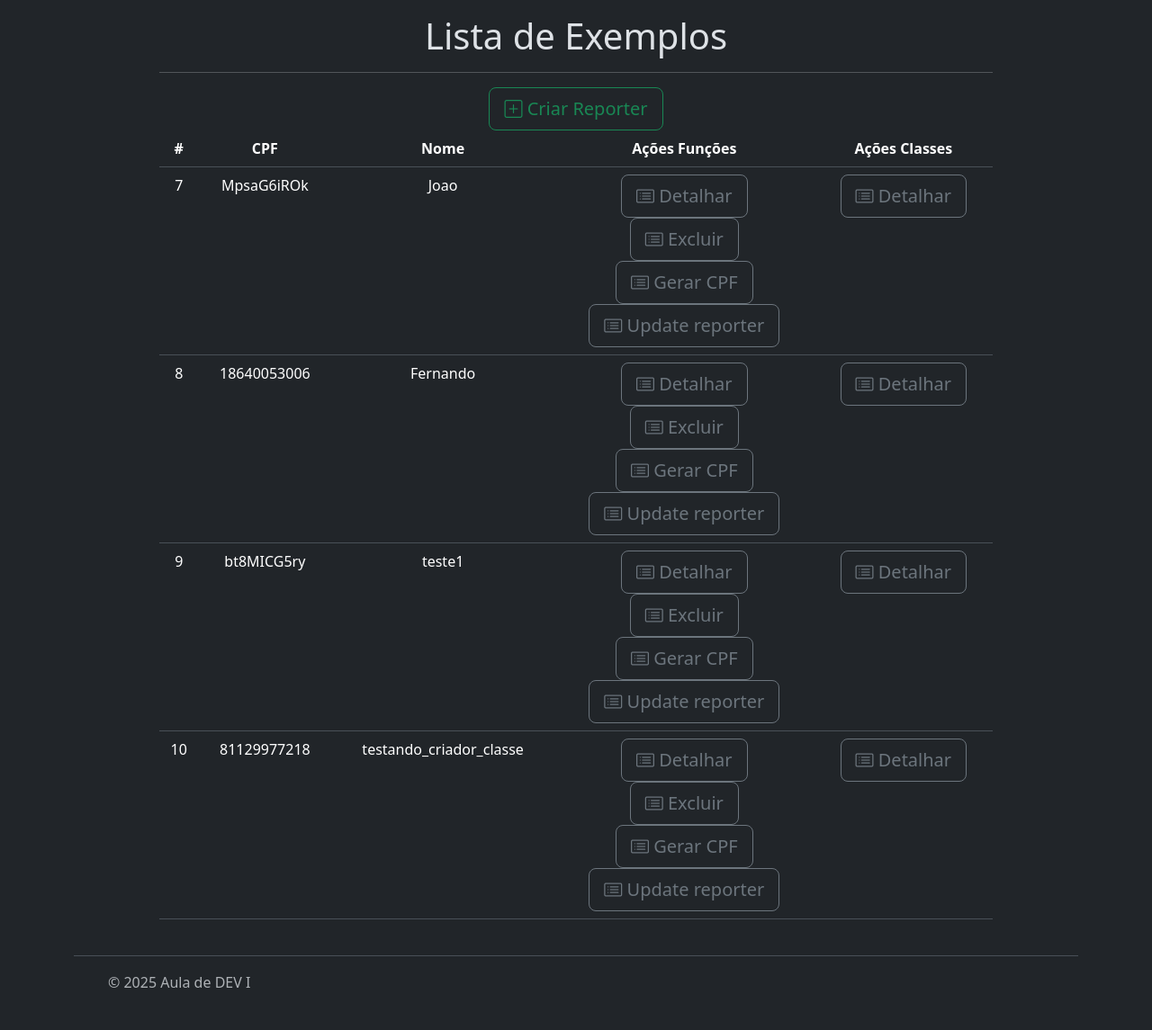
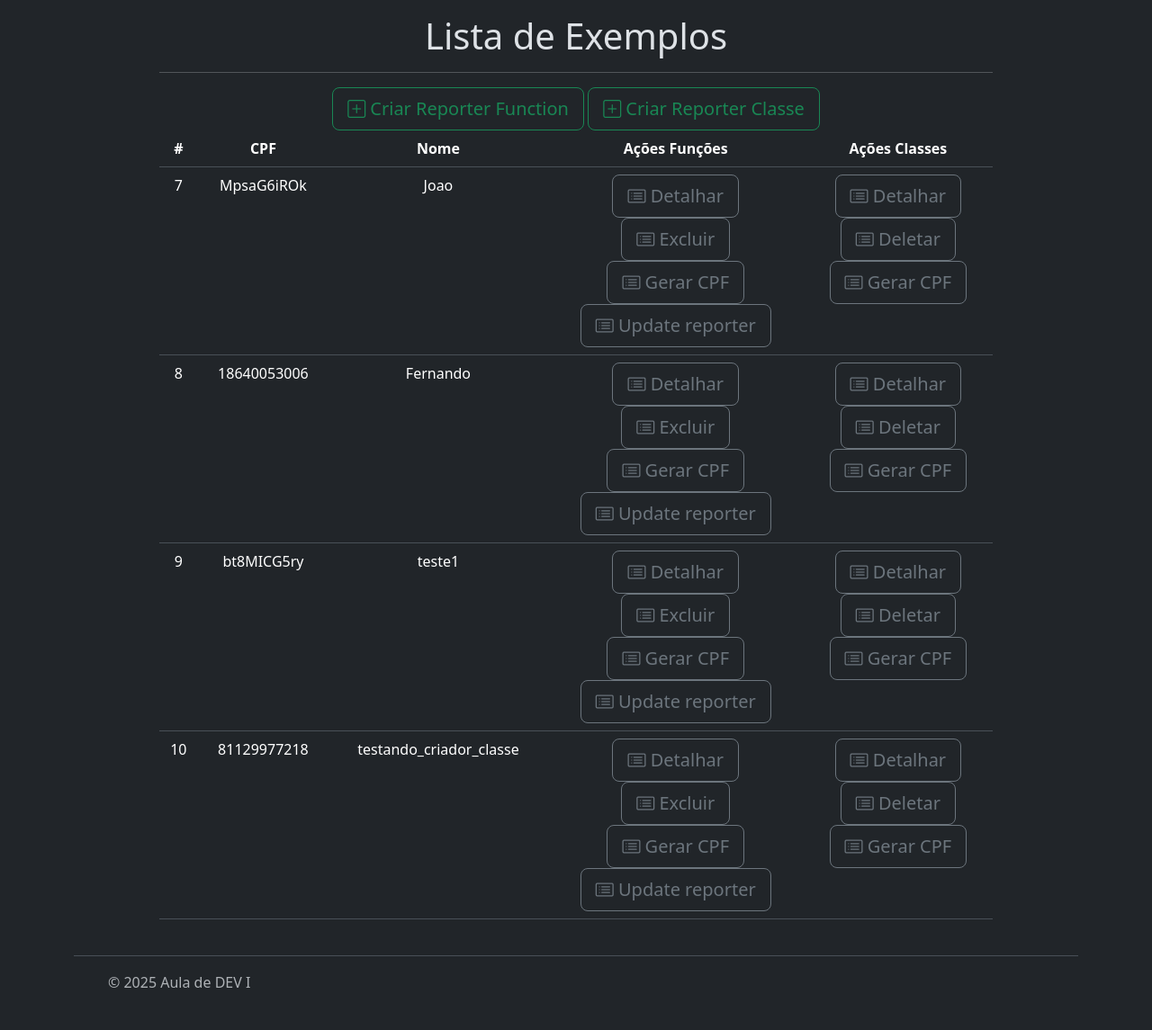
Before and after one commit to Tarpah/sistema_aulas_faculdade_desenvolvedor_I, a Django app: page /relacionamentos/reporter/classe/ in a window 1280 px wide. Shown: the part 56-1201 px from the top of the page at 90% size. Run offline with Django 5.2, Linux system fonts and the light colour scheme; data comes from the database, SQL or seed files in the repository; both versions use the stored data as it was after the commit; parts of the project's set-up code (start-up, migrations or seed data) failed here and were passed over.

Commit message:
código da aula

```diff
--- a/web_system/relacionamentos/templates/reporter/list.html
+++ b/web_system/relacionamentos/templates/reporter/list.html
@@ -12,9 +12,16 @@
 
 <a class="btn btn-outline-success btn-lg" role="button"
                            data-bs-toggle="tooltip" data-bs-placement="top"
-                           title="gerar_cpf"
+                           title="Criar Reporter pela Funcao"
                            href="{% url 'relacionamentos:reporter_function_create' %}">
-                            <i class="bi bi-plus-square"></i> Criar Reporter </a>
+                            <i class="bi bi-plus-square"></i> Criar Reporter Function</a>
+
+<a class="btn btn-outline-success btn-lg" role="button"
+                           data-bs-toggle="tooltip" data-bs-placement="top"
+                           title="Criar Reporter pela Classe"
+                           href="{% url 'relacionamentos:reporter_class_create' %}">
+                            <i class="bi bi-plus-square"></i> Criar Reporter Classe </a>
+
 
 {% if lista %}
     <table class="table table-hover">
@@ -78,7 +85,32 @@
                             <i class="bi bi-card-list"></i> Detalhar </a>
                     </div>
                 </div>
+
+                <div>
+                    <div>
+                        <a class="btn btn-outline-secondary btn-lg" role="button"
+                           data-bs-toggle="tooltip" data-bs-placement="top"
+                           title="Detalhar com Funções"
+                           href="{% url 'relacionamentos:reporter_class_delete' reporter.id %}">
+                            <i class="bi bi-card-list"></i> Deletar </a>
+                    </div>
+                </div>
+
+                <div>
+                    <div>
+                        <a class="btn btn-outline-secondary btn-lg" role="button"
+                           data-bs-toggle="tooltip" data-bs-placement="top"
+                           title="Detalhar com Funções"
+                           href="{% url 'relacionamentos:gerar_cpf_classe' reporter.id %}">
+                            <i class="bi bi-card-list"></i> Gerar CPF </a>
+                    </div>
+                </div>
+
             </td>
+
+
+
+
 
             </tr>
         {% endfor %}
--- a/web_system/relacionamentos/urls.py
+++ b/web_system/relacionamentos/urls.py
@@ -2,12 +2,16 @@ from django.urls import path, include
 import relacionamentos.views.estatisca as views_funcoes
 from relacionamentos.views import PrimeiraView, SaudacaoView, NomeView
 from relacionamentos.views.reporter import reporter_list, reporter_list_details, delete, gerar_cpf, create, update
-from relacionamentos.views.reporter_classe import ReporterListClasse, ReportListDetailsClasse
+from relacionamentos.views.reporter_classe import ReporterListClasse, ReportListDetailsClasse, ReportGerarCPF, \
+    ReporterDeleteView, ReporterCreateView
 
 # mesma coisa que namespace
 app_name = 'relacionamentos'
 
 urlpatterns = [
+    path('reporter/class/criar/', ReporterCreateView.as_view(), name='reporter_class_create'),
+    path('reporter/class/delete/<int:pk>', ReporterDeleteView.as_view(), name='reporter_class_delete'),
+    path('reporter/classe/gerar_cpf/<int:pk>',  ReportGerarCPF.as_view(), name="gerar_cpf_classe"),
     path('reporter/classe/read/<int:pk>', ReportListDetailsClasse.as_view(), name='exemplo_classe_read'),
     path('reporter/classe/', ReporterListClasse.as_view(), name='exemplo_function_read'),
     path('reporter/funcao/update/<int:pk>', update, name='reporter_function_update'),
--- a/web_system/relacionamentos/views/reporter_classe.py
+++ b/web_system/relacionamentos/views/reporter_classe.py
@@ -1,6 +1,7 @@
-from symtable import Class
-
-from django.shortcuts import render
+import string
+import random
+from django.shortcuts import render, get_object_or_404, redirect
+from relacionamentos.forms import ReporterForm
 from relacionamentos.models import Reporter
 from django.views import View
 
@@ -25,3 +26,56 @@ class ReportListDetailsClasse(View):
             'reporter': reporter,
         }
         return render(request, 'reporter/read.html', context)
+
+class ReportGerarCPF(View):
+
+    @staticmethod
+    def get(request, pk):
+        exemplo = get_object_or_404(Reporter, pk=pk)
+        try:
+            letras = string.ascii_letters + string.digits
+            exemplo.cpf = ''.join(random.choice(letras) for i in range(10))
+            exemplo.save()
+            return redirect('relacionamentos:gerar_cpf_classe')
+
+        except:
+            print("Erro gerando CPF")
+            return redirect('relacionamentos:exemplo_function_list')
+
+class ReporterDeleteView(View):
+
+    @staticmethod
+    def get(request, pk):
+        reporter = get_object_or_404(Reporter, pk=pk)
+        try:
+            context = {
+                'reporter': reporter,
+            }
+            return render(request, 'reporter/delete.html', context)
+
+        except Exception as e:
+            context = {}
+            print(e)
+            return render(request, "relacionamentos:reporter_class_delete", context)
+
+class ReporterCreateView(View):
+    @staticmethod
+    def get(request):
+        form = ReporterForm()
+        context = {
+            'form': form
+        }
+        return render(request, 'reporter/create_simple.html', context)
+
+    @staticmethod
+    def post(request):
+        form = ReporterForm(request.POST)
+        if form.is_valid():
+            form.save()
+            return redirect('relacionamentos:exemplo_function_list')
+
+        context = {
+            'form': form
+        }
+
+        return render(request, 'relacionamentos/create_simple.html', context)
```
Also changed, not shown: web_system/db.sqlite3.
